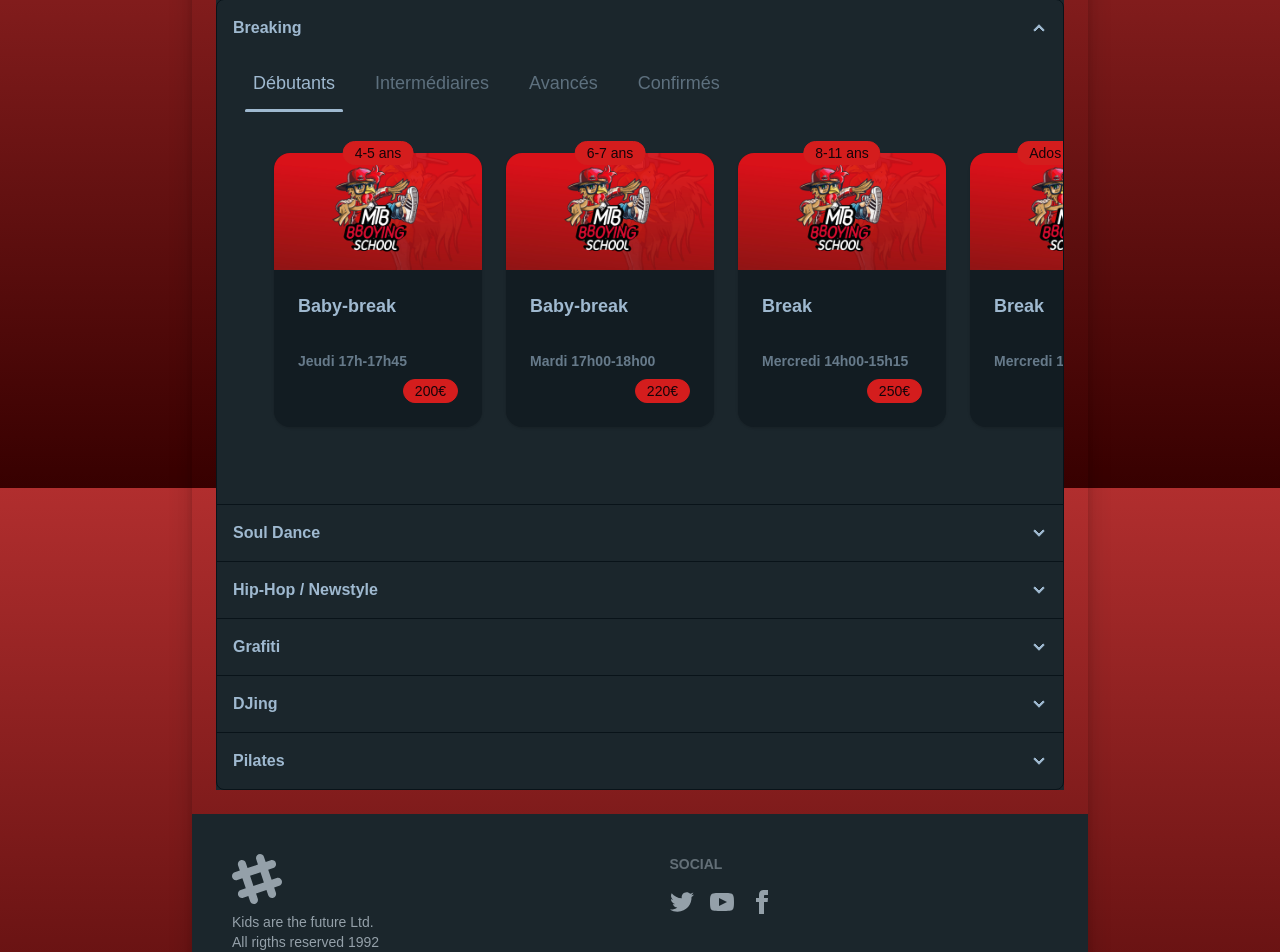
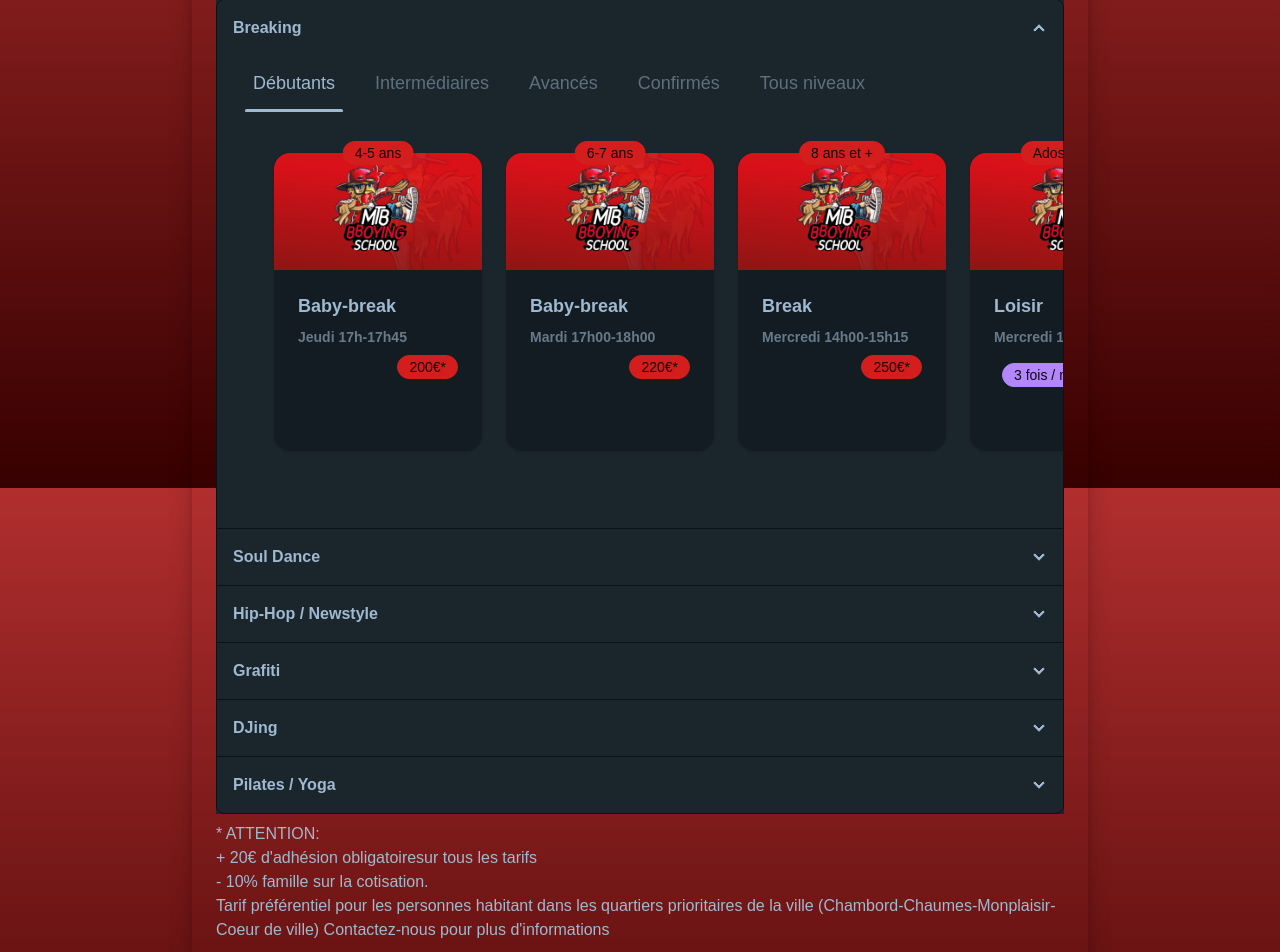
Before and after one commit to bastientrevisan/kidsarethefuture, a Next.js app: page /cours in a window 1280 px wide. Shown: the part 312-1264 px from the top of the page. Built offline with nearby package versions, Linux system fonts and the light colour scheme.

Commit message:
[DEV] Modif textes page Asso; Mise à jour des cours; Ajout bouton planning complet.

```diff
--- /dev/null
+++ b/app/contact/page.jsx
@@ -0,0 +1,8 @@
+const Contact = () => {
+
+  return (
+    <div>Page en construction</div>
+  );
+}
+
+export default Contact;
--- a/app/cours/Breaking.jsx
+++ b/app/cours/Breaking.jsx
@@ -7,10 +7,10 @@ const Breaking = () => {
 		  <input type='radio' name='Cours' role='tab' className='tab' aria-label='Débutants' defaultChecked />
   		<div role='tabpanel' className='tab-content p-10'>
         <div className='lg:flex gap-6'>
-          <CarteCours titre="Baby-break" age="4-5 ans" horaires={["Jeudi 17h-17h45"]} tarif="200€" img="logoMTBBS.jpg" />
-          <CarteCours titre="Baby-break" age="6-7 ans" horaires={["Mardi 17h00-18h00"]} tarif="220€" img="logoMTBBS.jpg" />
-          <CarteCours titre="Break" age="8-11 ans" horaires={["Mercredi 14h00-15h15"]} tarif="250€" img="logoMTBBS.jpg" />
-          <CarteCours titre="Break" age="Ados / Adultes" horaires={["Mercredi 19h00-20h30"]} tarif="240€" img="logoMTBBS.jpg" />
+          <CarteCours titre="Baby-break" topBadge="4-5 ans" horaires={["Jeudi 17h-17h45"]} tarif="200€" img="logoMTBBS.jpg" />
+          <CarteCours titre="Baby-break" topBadge="6-7 ans" horaires={["Mardi 17h00-18h00"]} tarif="220€" img="logoMTBBS.jpg" />
+          <CarteCours titre="Break" topBadge="8 ans et +" horaires={["Mercredi 14h00-15h15"]} tarif="250€" img="logoMTBBS.jpg" />
+          <CarteCours titre="Loisir" topBadge="Ados/Adultes" horaires={["Mercredi 19h00-20h30"]} notes={["3 fois / mois"]}  tarif="240€" img="logoMTBBS.jpg" />
         </div>
   		</div>
 
@@ -18,25 +18,56 @@ const Breaking = () => {
   		<div role='tabpanel' className='tab-content p-10'>
         <h1 className="text-l font-bold mb-5"> 1 an de pratique minimum </h1>
         <div className='lg:flex gap-6'>
-          <CarteCours titre="Baby-break" age="5-6 ans" horaires={["Jeudi 17h45-18h30"]} tarif="200€" img="logoMTBBS.jpg" />
-          <CarteCours titre="Baby-break" age="6-7 ans" horaires={["Lundi 17h15-18h15", "Mercredi 15h15-16h15"]} tarif="220€" img="logoMTBBS.jpg" />
-          <CarteCours titre="Break" age="8 ans et plus" horaires={["Mercredi 16h15-18h30", "Jeudi 18h30-19h45"]} tarif="250€" img="logoMTBBS.jpg" />
-          <CarteCours titre="Break" age="Ados / Adultes" horaires={["??"]} tarif="?€" img="logoMTBBS.jpg" />
+          <CarteCours titre="Baby-break" topBadge="5-6 ans" horaires={["Jeudi 17h45-18h30"]} tarif="200€" img="logoMTBBS.jpg" />
+          <CarteCours titre="Baby-break" topBadge="6-7 ans" horaires={["Lundi 17h15-18h15", "Mercredi 15h15-16h15"]} tarif="220€" img="logoMTBBS.jpg" />
+          <CarteCours titre="Break" topBadge="8 ans et +" horaires={["Mercredi 16h15-17h30", "Jeudi 18h30-19h45"]} tarif="250€" img="logoMTBBS.jpg" />
         </div>
   		</div>
 
   		<input type='radio' name='Cours' role='tab' className='tab' aria-label='Avancés' />
   		<div role='tabpanel' className='tab-content p-10'>
         <div className='lg:flex gap-6'>
-          <CarteCours titre="Break" age="8 ans et plus" horaires={["Mercredi 17h30-19h00"]} tarif="280€" img="logoMTBBS.jpg" />
-          <CarteCours titre="Team Kids" age="Sur audition" horaires={["Lundi 18h15-19h45"]} tarif="280€" img="logoMTBBS.jpg" />
+          <CarteCours titre="Break" topBadge="8 ans et +" horaires={["Mercredi 17h30-19h00"]} tarif="280€" img="logoMTBBS.jpg" />
+          <CarteCours titre="Team Kids" topBadge="Sur audition" horaires={["Lundi 18h15-19h45"]} tarif="280€" img="logoMTBBS.jpg" />
         </div>
   		</div>
 
   		<input type='radio' name='Cours' role='tab' className='tab' aria-label='Confirmés' />
   		<div role='tabpanel' className='tab-content p-10'>
         <div className='lg:flex gap-6'>
-          <CarteCours titre="Team Élite" age="Sur audition" horaires={["Mardi 18h00-20h00", "Vendredi 17h45-19h15"]} tarif="310€" img="logoMTBBS.jpg" />
+          <CarteCours titre="Team Élite" topBadge="Sur audition" horaires={["Mardi 18h00-20h00", "Vendredi 17h45-19h15"]} tarif="310€" img="logoMTBBS.jpg" />
+        </div>
+  		</div>
+
+      <input type='radio' name='Cours' role='tab' className='tab' aria-label='Tous niveaux' />
+  		<div role='tabpanel' className='tab-content p-10'>
+        <div className='lg:flex gap-6'>
+          <CarteCours titre="Salvetat Belmontet"
+                      horaires={["Lundi 18h00-19h30"]}
+                      lieu="Salle des Associations de la Salvetat Belmontet"
+                      tarif="270€"
+                      img="logoMTBBS.jpg" />
+
+          <CarteCours titre="Institut primaire"
+                      topBadge="À partir de 7 ans"
+                      horaires={["Mardi 12h00-13h15"]}
+                      notes={["Réservé aux élèves", "Limité à 14 places"]}
+                      lieu="1 All. Mortarieu, 82000 Montauban"
+                      tarif="220€"
+                      img="logoMTBBS.jpg" />
+
+          <CarteCours titre="Institut collège"
+                      horaires={["Jeudi 12h00-13h15"]}
+                      notes={["Réservé aux élèves", "Limité à 14 places"]}
+                      lieu="1 All. Mortarieu, 82000 Montauban"
+                      tarif="220€"
+                      img="logoMTBBS.jpg" />
+
+          <CarteCours titre="Breaking"
+                      topBadge="Ados / Adultes"
+                      horaires={["Vendredi 19h15-20h30"]}
+                      tarif="250€"
+                      img="logoMTBBS.jpg" />
         </div>
   		</div>
   	</div>
--- a/app/cours/CarteCours.jsx
+++ b/app/cours/CarteCours.jsx
@@ -2,20 +2,35 @@
 export default function CarteCours (props) {
   return (
     <div className="indicator mb-5">
-      <span className="indicator-item indicator-center badge badge-secondary">{ props.age }</span>
-      <div className="card bg-base-100 shadow-sm">
+      { props.topBadge &&
+      <span className="indicator-item indicator-center badge badge-secondary">{ props.topBadge }</span>
+      }
+      <div className="card bg-base-100 shadow-sm max-w-min">
         <figure>
           <img className="max-w-52 h-auto" src={ props.img } />
         </figure>
-        <div className="card-body">
+        <div className="card-body ">
           <h2 className="card-title">{ props.titre }</h2>
-          <ul className="font-semibold opacity-60 mt-6">
+
+          <ul className="font-semibold opacity-60">
           { props.horaires.map((seance, index) => (
             <li key={index}> { seance } </li>
           ))}
           </ul>
+
+          { props.notes &&
+          <ul>
+          {props.notes.map((note, index) => (
+            <li className="badge badge-accent m-2" key={index}> { note } </li>
+          ))}
+          </ul>
+          }
+
+          { props.lieu &&
+          <div>{ props.lieu }</div>
+          }
           <div className="card-actions justify-end">
-            <div className="badge badge-secondary">{ props.tarif }</div>
+            <div className="badge badge-secondary">{ props.tarif }*</div>
           </div>
         </div>
       </div>
--- a/app/cours/page.jsx
+++ b/app/cours/page.jsx
@@ -4,9 +4,10 @@ import CarteCours from "./CarteCours";
 const Cours = () => {
   return (
     <div className='place-content-center gap-4 p-6'>
-
-      <h1 className='text-2xl text-bold text-center mb-5'>Nos cours</h1>
-
+      <div className="justify-between flex">
+        <h1 className='text-2xl text-bold text-center mb-5'>Nos cours</h1>
+        <a className="btn btn-outline" href="/planning.pdf" download="planning_MTB_BBoying_School.pdf">Planning complet (PDF)</a>
+      </div>
       <div className="join join-vertical bg-neutral w-full">
         <div className="collapse collapse-arrow join-item border-base-300 border">
           <input type="radio" name="AccordionCours" defaultChecked />
@@ -20,7 +21,7 @@ const Cours = () => {
           <input type="radio" name="AccordionCours" />
           <div className="collapse-title font-semibold">Soul Dance</div>
           <div className="collapse-content text-sm ml-9">
-            <CarteCours titre="Soul Dance" age="Tout âge" horaires={["Mardi 20h-21h25"]} tarif="250 euros" img="souldance.jpg"/>
+            <CarteCours titre="Soul Dance" topBadge="Tous âges" horaires={["Mardi 20h-21h15"]} tarif="250€" img="souldance.jpg"/>
           </div>
         </div>
 
@@ -28,7 +29,7 @@ const Cours = () => {
           <input type="radio" name="AccordionCours" />
           <div className="collapse-title font-semibold">Hip-Hop / Newstyle</div>
           <div className="collapse-content text-sm ml-9">
-            <CarteCours titre="Hip-Hop / Newstyle" age="Adultes" horaires={["Jeudi 12h10-13h10"]} tarif="250 euros" />
+            <CarteCours titre="Hip-Hop / Newstyle" topBadge="Adultes" horaires={["Jeudi 12h10-13h10"]} tarif="250€" img="logoMTBBS.jpg"/>
           </div>
         </div>
 
@@ -36,7 +37,7 @@ const Cours = () => {
           <input type="radio" name="AccordionCours" />
           <div className="collapse-title font-semibold">Grafiti</div>
           <div className="collapse-content text-sm ml-9">
-            <CarteCours titre="Grafiti" age="1 fois/ mois" horaires={["Jeudi 18h-20h"]} tarif="180 euros" img="grafitinetb.jpg"/>
+            <CarteCours titre="Grafiti" notes={["1 fois/ mois"]} horaires={["Jeudi 18h-20h"]} tarif="180€" img="grafitinetb.jpg"/>
           </div>
         </div>
 
@@ -44,17 +45,31 @@ const Cours = () => {
           <input type="radio" name="AccordionCours" />
           <div className="collapse-title font-semibold">DJing</div>
           <div className="collapse-content text-sm ml-9">
-            <CarteCours titre="DJing" age="1 fois/ mois" horaires={["Mercredi 19h-21h"]} tarif="180 euros" img="djing.jpg"/>
+            <CarteCours titre="DJing" horaires={["Mercredi 19h-21h"]} notes={["1 fois/ mois"]} tarif="180€" img="djing.jpg"/>
           </div>
         </div>
 
         <div className="collapse collapse-arrow join-item border-base-300 border">
           <input type="radio" name="AccordionCours" />
-          <div className="collapse-title font-semibold">Pilates</div>
+          <div className="collapse-title font-semibold">Pilates / Yoga</div>
           <div className="collapse-content text-sm ml-9">
-            <CarteCours titre="Pilates" age="Adultes" horaires={["Vendredi 12h10-13h10"]} tarif="400 euros" />
+            <CarteCours titre="Yoga" topBadge="Adultes" horaires={["Mardi 12h10-13h10"]} tarif="450€" img="logoMTBBS.jpg"/>
+            <CarteCours titre="Pilates" topBadge="Adultes" horaires={["Vendredi 12h10-13h10"]} tarif="450€" img="logoMTBBS.jpg"/>
           </div>
         </div>
+      </div>
+      <div className="mt-2">
+        <ul>
+          * ATTENTION:
+          <li>+ 20€ d'adhésion obligatoiresur tous les tarifs</li>
+          <li>- 10% famille sur la cotisation.</li>
+          <li>Tarif préférentiel pour les personnes habitant dans les quartiers prioritaires de la ville (Chambord-Chaumes-Monplaisir-Coeur de ville)
+              Contactez-nous pour plus d'informations</li>
+        </ul>
+        <p className="mt-2">
+        ** Possibilité 2 cours par semaine yoga/pilates,
+        Contactez-nous
+        </p>
       </div>
     </div>
   );
--- /dev/null
+++ b/app/evenements/page.jsx
@@ -0,0 +1,8 @@
+const Evenements = () => {
+
+  return (
+    <div>Page en construction</div>
+  );
+}
+
+export default Evenements;
--- /dev/null
+++ b/app/location/page.jsx
@@ -0,0 +1,8 @@
+const Location = () => {
+
+  return (
+    <div>Page en construction</div>
+  );
+}
+
+export default Location;
```
Also changed, not shown: app/association/page.jsx (+16 -15 lines), 2 other files (tests, documents, lock files or other folders).
